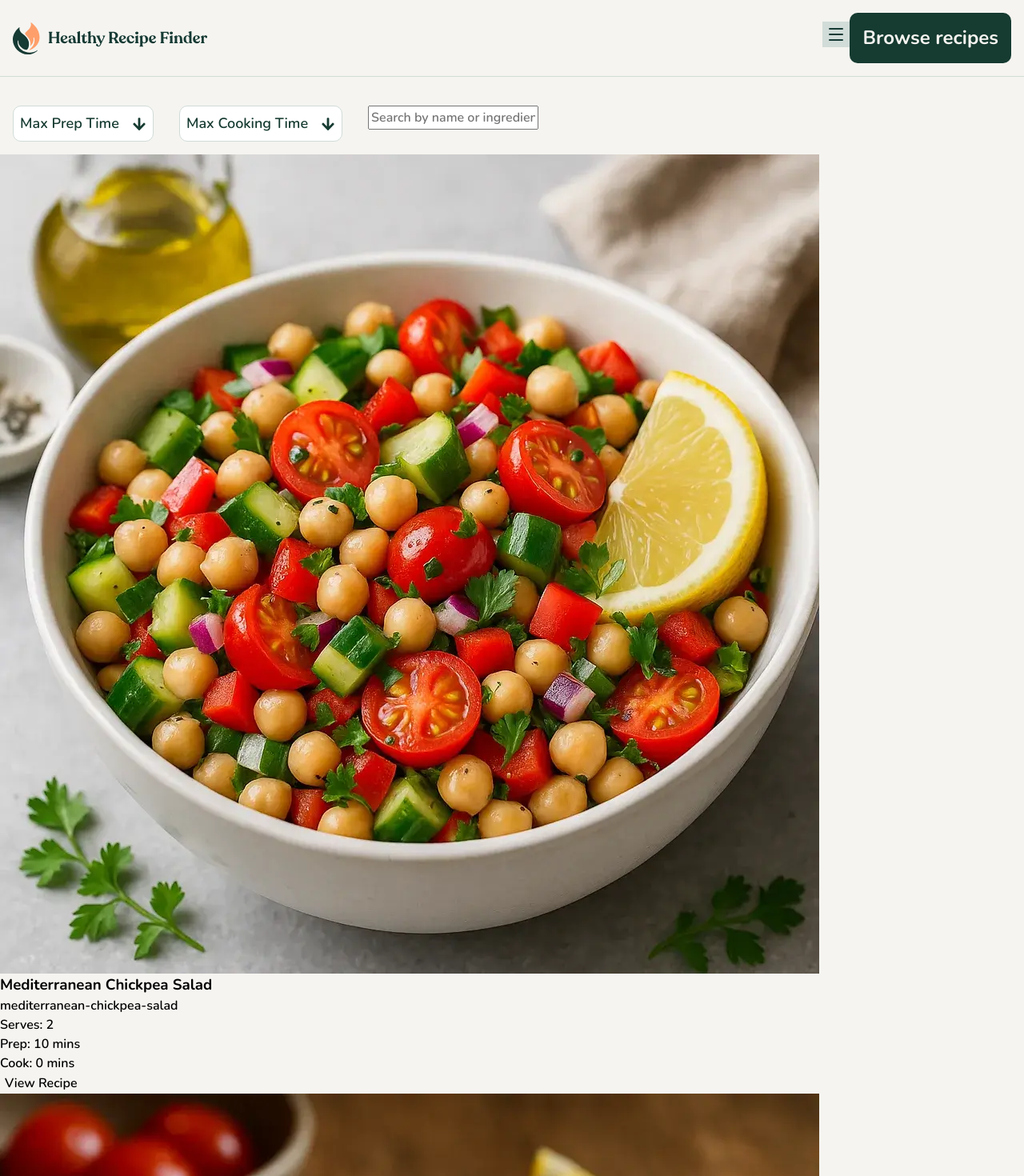
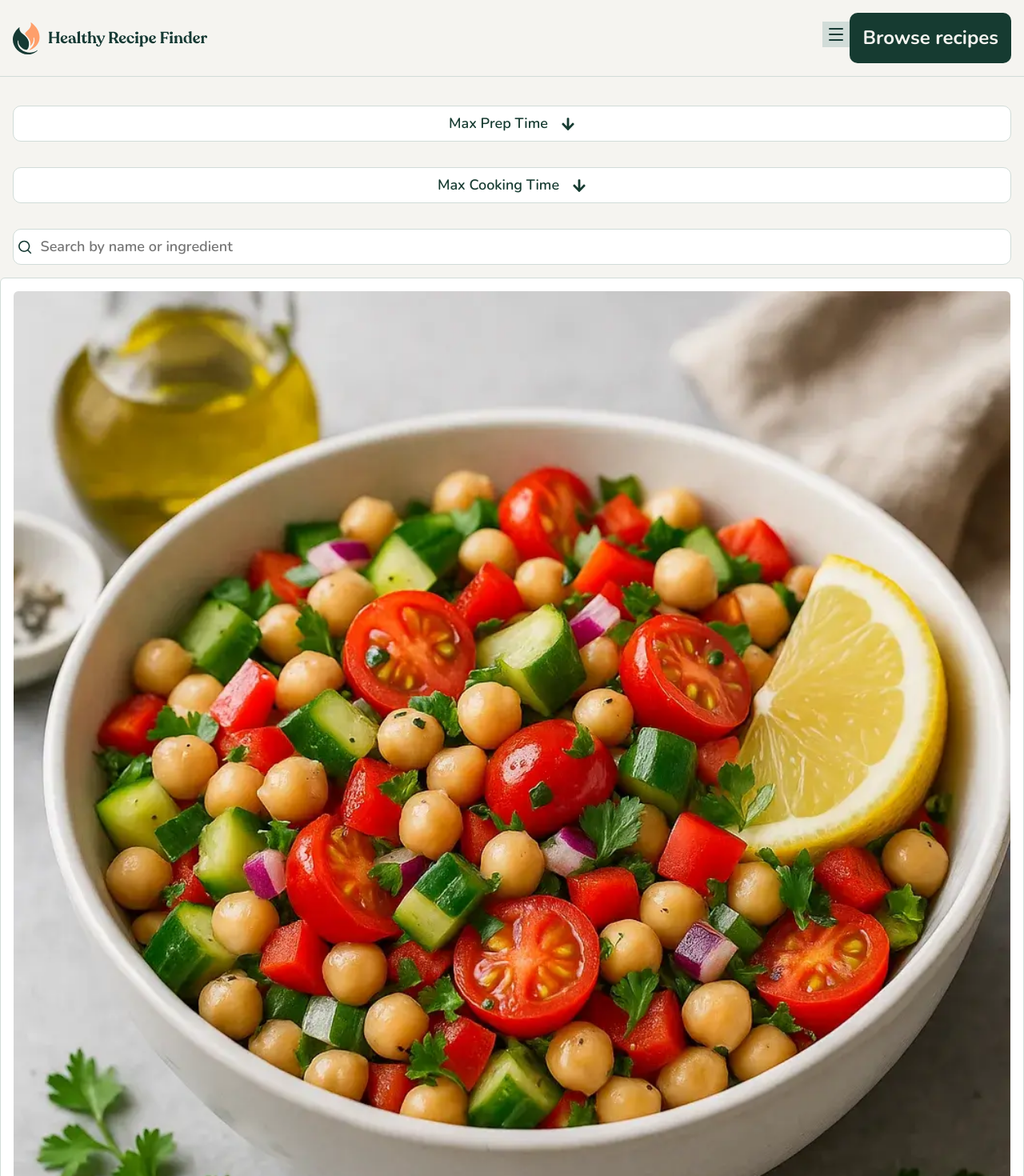
Before and after one commit to cgojk/HealthyMeals, a React (Vite) app: page /recipes in a window 1280 px wide. Shown: the top 1470 px of the page at 80% size. Built offline with nearby package versions, Linux system fonts and the light colour scheme; a web font is replaced by a local one.

Commit message:
styling the cards

```diff
--- a/src/components/CardRecipe.jsx
+++ b/src/components/CardRecipe.jsx
@@ -1,4 +1,8 @@
 import React from 'react';
+import imagepeopleservings from "../assets/images/icon-servings.svg";
+import imagepreptime from "../assets/images/icon-prep-time.svg";
+import imagecooktime from "../assets/images/icon-cook-time.svg";
+import ButtonRecipes from './UI/ButtonRecipes';
 
 
 
@@ -32,12 +36,22 @@ export default function CardRecipe({
             <h3 className="card-recipe__title">{title}</h3>
             <p className="card-recipe__description">{slug}</p>
             <div className="servingprep__cook">
-                <p className="servingprep__cook--serving">Serves: {servings}</p>
-                <p className="servingprep__cook--prep">Prep: {prepMinutes} mins</p>
-                <p className="servingprep__cook--cook">Cook: {cookMinutes} mins</p>
+                <p className="servingprep__cook--serving">
+                    <img src={imagepeopleservings} alt="Servings" />
+                    Serves: {servings}
+                </p>
+                <p className="servingprep__cook--prep">
+                    <img src={imagepreptime} alt="Prep Time" />
+                    Prep: {prepMinutes} mins
+                </p>
+                <p className="servingprep__cook--cook">
+                    <img src={imagecooktime} alt="Cook Time" />
+                    Cook: {cookMinutes} mins
+                </p>
             </div>
-            <button className="card-recipe__button">View Recipe</button>
-
+            <ButtonRecipes variant="recipes" size="small">
+                View Recipe
+            </ButtonRecipes>
         </div>
 
     )
--- a/src/components/UI/ButtonRecipes.jsx
+++ b/src/components/UI/ButtonRecipes.jsx
@@ -6,13 +6,15 @@ export default function ButtonRecipes
 ({children,
      className,
       size,
+      variant="recipes",
+
 
       showArrow = false,
         arrowOpen = false,
        ...rest}){
 
 
-  const allClasses = classnames(  size && `button-recipes--${size}`, className);
+  const allClasses = classnames( variant==="recipes" && "button-recipes", size && `button-recipes--${size}`, className);
 
 
 
--- a/src/components/UI/ChoicesCookTime.jsx
+++ b/src/components/UI/ChoicesCookTime.jsx
@@ -13,8 +13,8 @@ export default function ChoicesCookTime({onChange}) {
 
     return (
         <Menu>
-            <MenuButton>Max Cooking Time</MenuButton>
-            <div>
+            <MenuButton showArrow={true}>Max Cooking Time</MenuButton>
+
             <MenuDropdown>
                 {cookTime.map((item, index) => (
                     <MenuItem key={index}
@@ -27,7 +27,7 @@ export default function ChoicesCookTime({onChange}) {
                     {item}</MenuItem>
                 ))}
             </MenuDropdown>
-            </div>
+
 
         </Menu>
     )
--- a/src/components/UI/ChoicesDropdownMenu.jsx
+++ b/src/components/UI/ChoicesDropdownMenu.jsx
@@ -17,7 +17,7 @@ export default function ChoicesDropdownMenu({onChange}) {
     return (
         <Menu>
             <MenuButton showArrow={true}>Max Prep Time</MenuButton>
-                <div>
+
             <MenuDropdown>
                 {items.map((item, index) => (
 
@@ -32,7 +32,7 @@ export default function ChoicesDropdownMenu({onChange}) {
                     </MenuItem>
                 ))}
             </MenuDropdown>
-              </div>
+
 
         </Menu>
     )
--- a/src/pages/recipes.jsx
+++ b/src/pages/recipes.jsx
@@ -2,7 +2,7 @@ import Navigation from "../components/Navigation";
 import Footer from "../components/Footer";
 import CalltoAction from "../components/CalltoAction";
 
-// import searchbutton from "../assets/images/icon-search.svg";
+ import searchbutton from "../assets/images/icon-search.svg";
 import CardRecipe from "../components/CardRecipe";
 import data from "../data/data.json";
 import ChoicesDropdownMenu from "../components/UI/ChoicesDropdownMenu";
@@ -16,23 +16,13 @@ import React, { useState } from "react";
 
 
 export default function Recipes( ) {
-  const [selectedCookTime, setSelectedCookTime] = useState(null);
+const [selectedCookTime, setSelectedCookTime] = useState(null);
 const [selectedPrepTime, setSelectedPrepTime] = useState(null);
 
 
  const [query, setQuery] = useState("");
 
 
-// const filteredRecipes = data.filter(recipe => {
-
-//   const matchesCookTime =
-//    selectedCookTime ? recipe.cookMinutes <= parseInt(selectedCookTime) : true;
-//   const matchesPrepTime = selectedPrepTime ? recipe.prepMinutes <= parseInt(selectedPrepTime) : true;
-//   const matchesQuery = query ? recipe.title.toLowerCase().includes(query.toLowerCase()) || recipe.ingredients.some(ingredient => ingredient.toLowerCase().includes(query.toLowerCase())) : true;
-
-//   return matchesCookTime && matchesPrepTime && matchesQuery;
-
-// });
 const parseTime = (value) => {
   if (!value) return null;
   return parseInt(value);
@@ -55,31 +45,14 @@ const filteredRecipes = data.filter(recipe => {
   return matchesCook && matchesPrep && matchesQuery;
 });
 
-// const parse = (v) => {
-//   if (!v) return null;
-//   return parseInt(v.toString().replace(/[^\d]/g, ""));
-// };
+if (selectedCookTime==="Clear"){
+  setSelectedCookTime(null);
+}
 
-// const filteredRecipes = data.filter(recipe => {
-//   const cookLimit = parse(selectedCookTime);
-//   const prepLimit = parse(selectedPrepTime);
+if (selectedPrepTime==="Clear"){
+  setSelectedPrepTime(null);
+}
 
-//   const matchesCook =
-//     cookLimit !== null ? Number(recipe.cookMinutes) <= cookLimit : true;
-
-//   const matchesPrep =
-//     prepLimit !== null ? Number(recipe.prepMinutes) <= prepLimit : true;
-
-//   const matchesQuery =
-//     query
-//       ? recipe.title.toLowerCase().includes(query.toLowerCase()) ||
-//         recipe.ingredients.some(i =>
-//           i.toLowerCase().includes(query.toLowerCase())
-//         )
-//       : true;
-
-//   return matchesCook && matchesPrep && matchesQuery;
-// });
 
 
 console.log("Cook:", selectedCookTime);
@@ -98,58 +71,27 @@ console.log("FILTERED RESULTS:", filteredRecipes);
     <h1 className="title__hero">Explore our simple, healthy recipes</h1>
     <p className="hero__text">Discover eight quick, whole-food dishes that fit real-life schedules and taste amazing. Use the search bar to find a recipe by name or ingredient, or simply scroll the list and let something delicious catch your eye.</p>
     <div className="wrapper__dropdown--menu">
+      <div className="dropdown__menu--prepTime">
+      <ChoicesDropdownMenu
+      onChange={setSelectedPrepTime}/>
+       </div>
 
-      <div className="dropdown__menu--prepTime">
-
-   <ChoicesDropdownMenu
-
-onChange={setSelectedPrepTime}
-
-    />
-
-      </div>
-     {/* <div className="dropdown-menu">
-                 <button className="dropdown-toggle" onClick={toggle}>
-                     Max Prep Time <FaChevronDown />
-                 </button>
-                 <div className="dropdown-menu__list">
-                    <a href="#" >0 Minutes</a>
-                    <a href="#" >5 Minutes</a>
-                    <a href="#" >10 Minutes</a>
-                    <a href="#" >Clear</a>
-                 </div>
-    </div> */}
 
      <div className="dropdown__menu--cookingTime">
       <ChoicesCookTime
-
-onChange={setSelectedCookTime}
+      onChange={setSelectedCookTime}
+      />
 
 
-/>
 
-
-      {/* <div className="dropdown-menu">
-                  <button className="dropdown-toggle" onClick={toggle}>
-                     Max Cooking time <FaChevronDown />
-                  </button>
-                  <div className="dropdown-menu__list">
-                      <a href="#" >0 Minutes</a>
-                      <a href="#" >5 Minutes</a>
-                      <a href="#" >10 Minutes</a>
-                      <a href="#" >15 Minutes</a>
-                      <a href="#" >20 Minutes</a>
-
-                      <a href="#" >Clear</a>
-                  </div>
-              </div> */}
 
       </div>
       <div className="search__button">
 
+        <img src={searchbutton} alt="Search" className="search__icon" />
         <input
-                    type="text"
-          placeholder="Search by name or ingredient"
+          type="text"
+          placeholder="  Search by name or ingredient"
           className="search__input"
           value={query}
           onChange={(e) => setQuery(e.target.value)}
--- a/src/styles/_base.scss
+++ b/src/styles/_base.scss
@@ -380,80 +380,3 @@ main{
         }
     }
 }
-
-// drpopdown menu styles
-
-.button-recipes{
-    display: inline-flex;
-    align-items: center;
-    background-color: var(--neutral-900);
-    color: var(--neutral-100);
-    font: var(--font-4);
-    padding:var(--spacing-200);
-    border-radius: var(--radius-10);
-    transition: background-color 0.3s ease;
-    border:none;
-    cursor:pointer;
-
-    &:hover {
-        opacity:0.5;
-    }
-}
-
-
-
-   .dropdown__menu--prepTime{
-    display:flex;
-    gap:var(--spacing-400);
-
-   }
-
-
-
-
-
-
-.menu {
-    position: relative;
-    display: inline-block;
-}
-
-.menu-button {
-    background-color: white;
-    display:flex;
-    align-items:center;
-    justify-content:center;
-    gap:var(--spacing-200);
-    padding:var(--spacing-050) var(--spacing-100);
-    border-radius: var(--radius-10);
-    border:1px solid var(--neutral-300);
-}
-
-.menu-dropdown {
-    position: absolute;
-    left: 0;
-    margin-top: 3px;
-    background-color: white;
-    border: 1px solid gray;
-    border-radius: 6px;
-    background-color: white;
-}
-
-.menu-item {
-    color: #4B5563;
-    padding: .75rem;
-    cursor: pointer;
-    min-width: 100px;
-    display: flex;
-    justify-content: center;
-    align-items: center;
-    user-select: none;
-}
-
-.menu-item:hover {
-    background-color: whitesmoke;
-}
-
-.menu-item:not(:last-child) {
-    border-bottom: 1px solid #6B7280;
-}
--- a/src/styles/_recipes.scss
+++ b/src/styles/_recipes.scss
@@ -1,33 +1,42 @@
 
+// card recipes styles
 
+.card-recipe{
+    display:flex;
+    flex-direction:column;
+    gap:var(--spacing-100);
+    border-radius: var(--radius-6);
+    border:1px solid var(--neutral-300);
+    padding:var(--spacing-200);
+    background-color: var(--neutral-0);
+
+    .card-recipe__image{
+        border-radius: var(--radius-6);
+        width:100%;
+
+        object-fit:cover;
+    }
+    .card-recipe__content{
+        display:flex;
+        flex-direction:column;
+        gap:var(--spacing-100);
+
+        .card-recipe__title{
+            font: var(--font-4);
+            letter-spacing: var(--ls-4);
+            color: var(--neutral-900);
+}
+    }
+  }
 
 .wrapper__dropdown--menu {
     display:flex;
     gap:var(--spacing-400);
     margin-top: var(--spacing-400);
-    flex-direction:row;
+    flex-direction:column;
     padding:var(--spacing-200);
 }
-.dropdown-menu {
-  position: relative;
-  .dropdown-toggle {
-    background-color: var(--neutral-900);
-    color: var(--neutral-100);
-    font: var(--font-4);
-    padding:var(--spacing-200);
-    border-radius: var(--radius-10);
-    transition: background-color 0.3s ease;
-    display:flex;
-    align-items:center;
-    justify-content:center;
-    width:100%;
-    border:none;
 
-    &:hover {
-        opacity:0.5;
-    }
-  }
-}
 .arrow {
   transition: transform 0.3s ease;
 }
@@ -35,42 +44,6 @@
 .arrow-open {
   transform: rotate(180deg);
 }
-
-
-// /* Dropdown content */
-// .dropdown-menu__list {
-//   display: none;
-//   position: absolute;
-//   background-color: #f9f9f9;
-//   min-width: 200px;
-//   box-shadow: 0px 8px 16px 0px rgba(0,0,0,0.2);
-//   z-index:1000;
-//   padding: var(--spacing-200);
-
-
-// /* Links inside dropdown content */
-//  a {
-//   color: black;
-//   padding: 12px 16px;
-//   text-decoration: none;
-//   display: block;
-// }
-
-// /* Change color of dropdown links on hover */
-// .dropdown-menu__list a:hover {
-//   background-color: #f1f1f1
-// }
-// }
-
-// /* Show the dropdown content on hover */
-// .dropdown-menu:hover .dropdown-menu__list {
-//   display: block;
-// }
-
-// /* Change background color of dropdown button on hover */
-// .dropdown-menu:hover .dropdown-toggle {
-//   background-color: var(--neutral-100);
-// }
 
 
 
@@ -88,27 +61,38 @@
     border:none;
     cursor:pointer;
 
-    &:hover {
-        opacity:0.5;
-    }
-}
 
 
 
-   .dropdown__menu--prepTime{
-    display:flex;
-    gap:var(--spacing-400);
 
-   }
+}
+
+.button-recipes{
+    &--small{
+        font: var(--font-7);
+        padding:var(--spacing-200);
+        border-radius: var(--radius-24);
+        align-items: center;
+        justify-content: center;
 
 
-
+    }
+    &:hover{
+          background-color: var(--neutral-700);
+        border:1px solid var(--neutral-900);
+        color:var(--neutral-900);
+    }
+}
 
 
 
 .menu {
     position: relative;
     display: inline-block;
+    display:flex;
+    flex-direction:column;
+
+
 }
 
 .menu-button {
@@ -120,18 +104,22 @@
     padding:var(--spacing-100);
     border-radius: var(--radius-10);
     border:1px solid var(--neutral-300);
-
     font: var(--font-7);
     color: var(--neutral-900);
+    width:100%;
+    cursor:pointer;
+    transition: background-color 0.3s ease;
+
 }
 
 .menu-dropdown {
     position: absolute;
     left: 0;
-    margin-top: 3px;
+    margin-top: var(--spacing-600);
     width:100%;
     background-color: var(--neutral-0);
-    background-color: var(--neutral-0);
+    z-index:5;
+
 }
 
 .menu-item {
@@ -150,6 +138,32 @@
     background-color: whitesmoke;
 }
 
-.menu-item:not(:last-child) {
-    border-bottom: 1px solid #6B7280;
+.search__button{
+  position:relative;
+
+  .search__icon{
+        position:absolute;
+        right: var(--spacing-200);
+        top: 50%;
+        transform: translateY(-50%);
+        width: 20px;
+        left:5px;
+        height: 20px;
+
+    }
 }
+
+.search__input{
+    padding: var(--spacing-100);
+    border-radius: var(--radius-10);
+    border:1px solid var(--neutral-300);
+    font: var(--font-7);
+    color: var(--neutral-900);
+    width:100%;
+    transition: background-color 0.3s ease;
+     padding-left: var(--spacing-300);
+
+
+
+
+  }
--- a/src/styles/index.css
+++ b/src/styles/index.css
@@ -746,6 +746,32 @@ main {
   border-radius: var(--radius-20);
 }
 
+.card-recipe {
+  display: flex;
+  flex-direction: column;
+  gap: var(--spacing-100);
+  border-radius: var(--radius-6);
+  border: 1px solid var(--neutral-300);
+  padding: var(--spacing-200);
+  background-color: var(--neutral-0);
+}
+.card-recipe .card-recipe__image {
+  border-radius: var(--radius-6);
+  width: 100%;
+  -o-object-fit: cover;
+     object-fit: cover;
+}
+.card-recipe .card-recipe__content {
+  display: flex;
+  flex-direction: column;
+  gap: var(--spacing-100);
+}
+.card-recipe .card-recipe__content .card-recipe__title {
+  font: var(--font-4);
+  letter-spacing: var(--ls-4);
+  color: var(--neutral-900);
+}
+
 .wrapper__dropdown--menu {
   display: flex;
   gap: var(--spacing-400);
@@ -754,55 +780,110 @@ main {
   padding: var(--spacing-200);
 }
 
-.dropdown-menu {
-  position: relative;
+.arrow {
+  transition: transform 0.3s ease;
 }
 
-/* Style the dropdown button */
-.dropdown-toggle {
-  background-color: var(--neutral-0);
-  color: var(--neutral-900);
-  font: var(--font-5);
-  display: flex;
+.arrow-open {
+  transform: rotate(180deg);
+}
+
+.button-recipes {
+  display: inline-flex;
   align-items: center;
-  padding: var(--spacing-100);
-  justify-content: center;
-  width: 100%;
+  background-color: var(--neutral-900);
+  color: var(--neutral-100);
+  font: var(--font-4);
+  padding: var(--spacing-200);
+  border-radius: var(--radius-10);
+  transition: background-color 0.3s ease;
   border: none;
-  border-radius: var(--radius-6);
   cursor: pointer;
 }
 
-/* Dropdown content */
-.dropdown-menu__list {
-  display: none;
-  position: absolute;
-  background-color: #f9f9f9;
-  min-width: 200px;
-  box-shadow: 0px 8px 16px 0px rgba(0, 0, 0, 0.2);
-  z-index: 1000;
+.button-recipes--small {
+  font: var(--font-7);
   padding: var(--spacing-200);
-  /* Links inside dropdown content */
+  border-radius: var(--radius-24);
+  align-items: center;
+  justify-content: center;
 }
-.dropdown-menu__list a {
-  color: black;
-  padding: 12px 16px;
-  text-decoration: none;
-  display: block;
-}
-.dropdown-menu__list {
-  /* Change color of dropdown links on hover */
-}
-.dropdown-menu__list .dropdown-menu__list a:hover {
-  background-color: #f1f1f1;
+.button-recipes:hover {
+  background-color: var(--neutral-700);
+  border: 1px solid var(--neutral-900);
+  color: var(--neutral-900);
 }
 
-/* Show the dropdown content on hover */
-.dropdown-menu:hover .dropdown-menu__list {
-  display: block;
+.menu {
+  position: relative;
+  display: inline-block;
+  display: flex;
+  flex-direction: column;
 }
 
-/* Change background color of dropdown button on hover */
-.dropdown-menu:hover .dropdown-toggle {
-  background-color: var(--neutral-100);
+.menu-button {
+  background-color: var(--neutral-0);
+  display: flex;
+  align-items: center;
+  justify-content: center;
+  gap: var(--spacing-200);
+  padding: var(--spacing-100);
+  border-radius: var(--radius-10);
+  border: 1px solid var(--neutral-300);
+  font: var(--font-7);
+  color: var(--neutral-900);
+  width: 100%;
+  cursor: pointer;
+  transition: background-color 0.3s ease;
+}
+
+.menu-dropdown {
+  position: absolute;
+  left: 0;
+  margin-top: var(--spacing-600);
+  width: 100%;
+  background-color: var(--neutral-0);
+  z-index: 5;
+}
+
+.menu-item {
+  color: var(--neutral-900);
+  font: var(--font-7);
+  padding: var(--spacing-100);
+  cursor: pointer;
+  min-width: 100px;
+  display: flex;
+  justify-content: center;
+  align-items: center;
+  -webkit-user-select: none;
+     -moz-user-select: none;
+          user-select: none;
+}
+
+.menu-item:hover {
+  background-color: whitesmoke;
+}
+
+.search__button {
+  position: relative;
+}
+.search__button .search__icon {
+  position: absolute;
+  right: var(--spacing-200);
+  top: 50%;
+  transform: translateY(-50%);
+  width: 20px;
+  left: 5px;
+  height: 20px;
+}
+
+.search__input {
+  padding: var(--spacing-100);
+  border-radius: var(--radius-10);
+  border: 1px solid var(--neutral-300);
+  font: var(--font-7);
+  color: var(--neutral-900);
+  width: 100%;
+  transition: background-color 0.3s ease;
+  padding-left: var(--spacing-300);
 }/*# sourceMappingURL=index.css.map */
```
Also changed, not shown: 1 other file (tests, documents, lock files or other folders).
